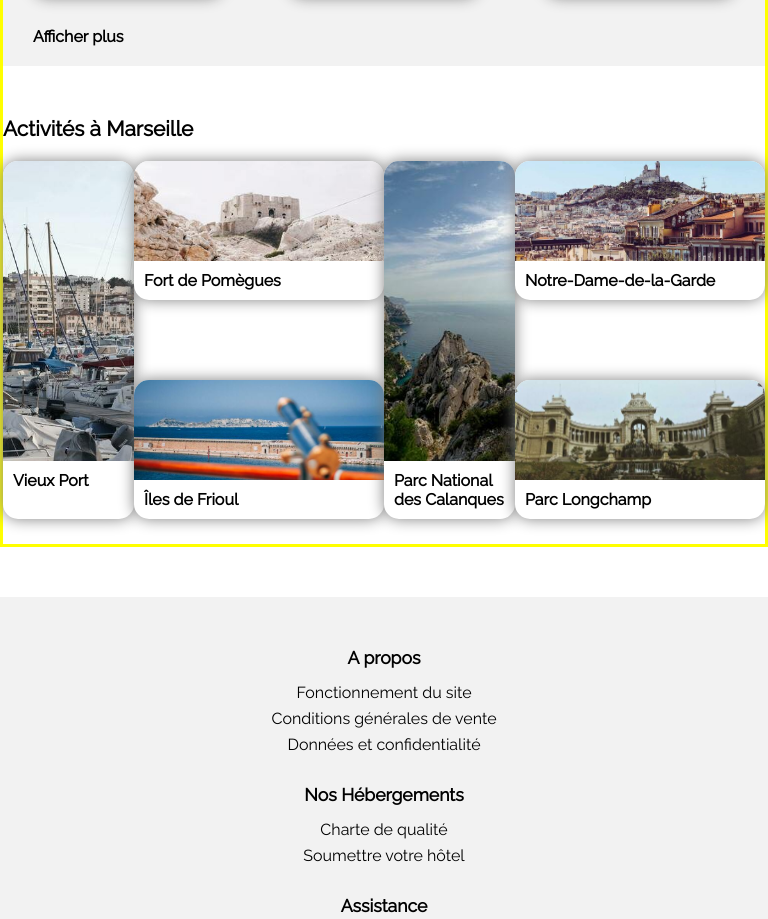
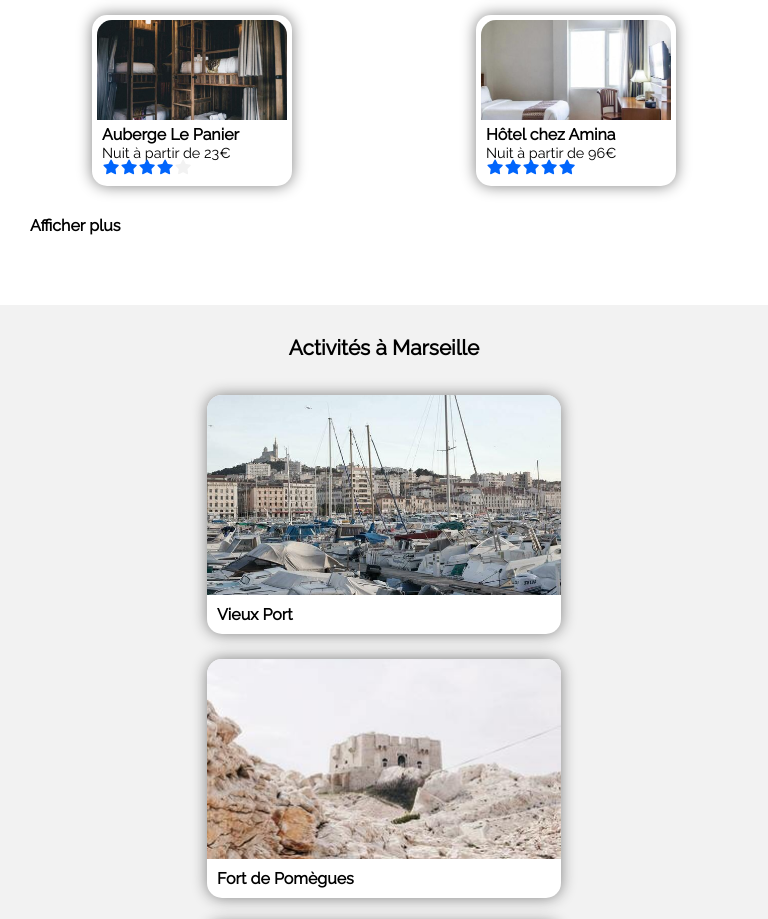
Before and after one commit to Ffedronic/FelixFedronic_2_16022021, a plain HTML site: page html/index.html in a window 768 px wide. Shown: the part 1487-2406 px from the top of the page. Drawn offline with Linux system fonts and the light colour scheme.

Commit message:
adaptation tablette terminée

```diff
--- a/css/style.css
+++ b/css/style.css
@@ -229,6 +229,7 @@
 }
 
 /*header--search-info*/
+
 .search-info {
     display: flex ;
     flex-direction: row;
@@ -386,7 +387,7 @@
     box-shadow: 0px 0px 15px grey;
     border-radius: 15px;
     width: 200px;
-    margin-bottom: 50px;
+    margin: 0px 5px 50px 5px;
 }
 
 .hosting__list__card a {
@@ -522,7 +523,7 @@
 
 .activity__horizontal__card__image img {
     width: 100%;
-    height: 100px;
+    height: 100%;
     object-fit: cover ;
     object-position: 50% 50%;
 }
@@ -570,7 +571,6 @@
 @media all and (max-width : 575.98px) {
 
     .container {
-        border: 2px red solid;
         width: auto;
     }
 
@@ -630,6 +630,7 @@
     .search-bar__button__small {
         display: inline-block ;
     }
+
     /*hosting blocks*/
 
     #hosting {
@@ -656,7 +657,7 @@
     }
 
     .hosting__list__card {
-        width: auto;
+        width: 100%;
         margin-bottom: 25px;
     }
 
@@ -726,7 +727,6 @@
 @media all and (min-width : 576px) and (max-width : 1023.98px) {
 
     .container {
-        border: 3px yellow solid;
         width: auto;
     }
 
@@ -798,24 +798,79 @@
 
     .hosting__list {
         width: auto;
-        background-color: #F2F2F2;
+        background-color :white;
         border-radius: 0px;
         margin-top: 20px;
+    }
+
+    .hosting__list__title {
+        margin: 30px ;
+        text-align: center;
     }
 
     .hosting__list__group_card {
         display: flex;
         flex-wrap: wrap;
         margin: 0px ;
+        justify-content: space-around;
     }
 
     .hosting__list__card {
-        width: 190px;
+        width: 200px;
         margin: 0px 30px 30px 30px;
     }
 
     /*activity*/
 
+    .activity__block {
+        width: auto;
+       padding: 30px;
+       background-color: #F2F2F2;
+    }
+
+    .activity__block__title {
+        margin-bottom: 35px;
+        text-align: center;
+    }
+
+    .activity__card__group {
+        flex-direction: column;
+        justify-content: center;
+    }
+
+    .activity__horizontal__card__group {
+        justify-content: space-between;
+    }
+
+    .activity__vertical__card {
+        width: 50% ;
+        margin : auto ;
+        margin-bottom: 25px;
+    }
+
+    .activity__vertical__card__image {
+        height : 200px ;
+        width : 100% ;
+    }
+
+    .activity__horizontal__card {
+        width: 50% ;
+        margin-bottom: 25px ;
+    }
+
+    .activity__horizontal__card__image {
+        overflow: hidden;
+        height : 200px ;
+        width : 100% ;
+        border-radius: 15px 15px 0px 0px ;
+    }
+
+    .activity__horizontal__card__image img {
+        width: 100%;
+        height: 100%;
+        object-fit: cover ;
+        object-position: 50% 50%;
+    }
 
     /*footer*/
 
@@ -832,5 +887,4 @@
         text-align: center;
     }
 
-
 }
```
Also changed, not shown: 1 other file.
